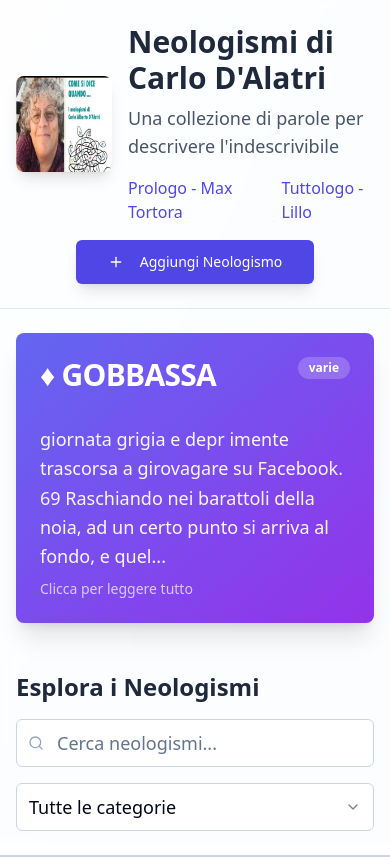
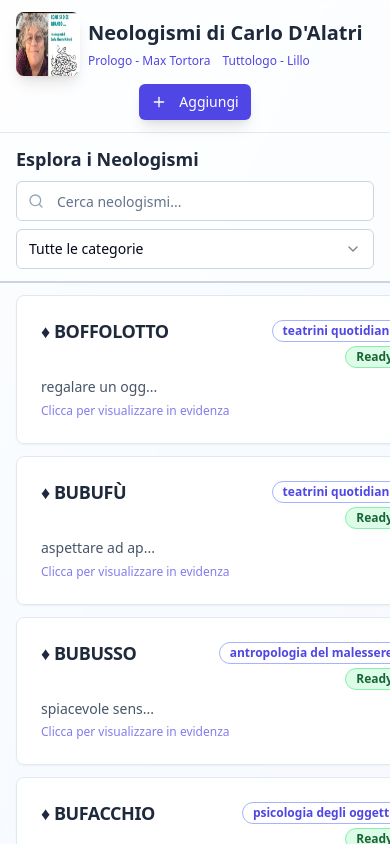
Before and after one commit to VitoTeamInova/neo-word-vault, a React (Vite) app: page / in a window 390 px wide. Built offline with nearby package versions, Linux system fonts and the light colour scheme.

Commit message:
Fix: Mobile UI scroll issue
Implement mobile device detection and adjust UI to allow scrolling of the neologisms list on smaller screens.

```diff
--- a/src/pages/Index.tsx
+++ b/src/pages/Index.tsx
@@ -76,37 +76,37 @@ const Index = () => {
   return (
     <div className="h-screen flex flex-col bg-gradient-to-br from-slate-50 via-blue-50 to-indigo-50">
       {/* TOP FRAME - Fixed Header with Featured Content and Controls */}
-      <div className="flex-none bg-white/80 backdrop-blur-sm border-b-2 border-slate-300">
+      <div className="flex-none bg-white/80 backdrop-blur-sm border-b-2 border-slate-300 max-h-[60vh] md:max-h-none overflow-hidden">
         {/* Header */}
         <div className="border-b border-slate-200">
-          <div className="container mx-auto px-4 py-6">
-            <div className="flex flex-col md:flex-row justify-between items-center gap-4">
-              <div className="flex items-center gap-4">
+          <div className="container mx-auto px-4 py-3 md:py-6">
+            <div className="flex flex-col md:flex-row justify-between items-center gap-2 md:gap-4">
+              <div className="flex items-center gap-2 md:gap-4 w-full md:w-auto">
                 {/* Logo */}
                 <img
                   src="/lovable-uploads/9b659a1c-cbfc-401e-a9d8-8e78ee956a66.png"
                   alt="Carlo D'Alatri Logo"
-                  className="w-24 h-24 rounded-lg shadow-lg"
+                  className="w-16 h-16 md:w-24 md:h-24 rounded-lg shadow-lg flex-shrink-0"
                 />
-                <div>
-                  <h1 className="text-3xl md:text-4xl font-bold text-slate-800 mb-2">
+                <div className="min-w-0 flex-1">
+                  <h1 className="text-xl md:text-3xl lg:text-4xl font-bold text-slate-800 mb-1 md:mb-2 leading-tight">
                     Neologismi di Carlo D'Alatri
                   </h1>
-                  <p className="text-slate-600 text-lg">
+                  <p className="text-slate-600 text-sm md:text-lg hidden sm:block">
                     Una collezione di parole per descrivere l'indescrivibile
                   </p>
                   {/* Navigation Links */}
-                  <nav className="mt-4">
-                    <div className="flex gap-6">
+                  <nav className="mt-2 md:mt-4">
+                    <div className="flex gap-3 md:gap-6 text-xs md:text-base">
                       <Link
                         to="/prologo-max-tortora"
-                        className="text-indigo-600 hover:text-indigo-800 hover:underline transition-colors"
+                        className="text-indigo-600 hover:text-indigo-800 hover:underline transition-colors whitespace-nowrap"
                       >
                         Prologo - Max Tortora
                       </Link>
                       <Link
                         to="/tuttologo-lillo"
-                        className="text-indigo-600 hover:text-indigo-800 hover:underline transition-colors"
+                        className="text-indigo-600 hover:text-indigo-800 hover:underline transition-colors whitespace-nowrap"
                       >
                         Tuttologo - Lillo
                       </Link>
@@ -117,11 +117,12 @@ const Index = () => {
               <Dialog open={isDialogOpen} onOpenChange={setIsDialogOpen}>
                 <DialogTrigger asChild>
                   <Button
-                    size="lg"
-                    className="bg-indigo-600 hover:bg-indigo-700 text-white shadow-lg transition-all duration-200 hover:shadow-xl"
+                    size="sm"
+                    className="bg-indigo-600 hover:bg-indigo-700 text-white shadow-lg transition-all duration-200 hover:shadow-xl md:size-lg whitespace-nowrap"
                   >
-                    <Plus className="w-5 h-5 mr-2" />
-                    Aggiungi Neologismo
+                    <Plus className="w-4 h-4 md:w-5 md:h-5 mr-1 md:mr-2" />
+                    <span className="hidden sm:inline">Aggiungi Neologismo</span>
+                    <span className="sm:hidden">Aggiungi</span>
                   </Button>
                 </DialogTrigger>
                 <DialogContent className="max-w-2xl max-h-[80vh] overflow-y-auto">
@@ -140,28 +141,28 @@ const Index = () => {
           </div>
         </div>
 
-        {/* Featured Neologism */}
-        <div className="container mx-auto px-4 py-6">
+        {/* Featured Neologism - Hidden on small mobile, compact on medium mobile */}
+        <div className="container mx-auto px-4 py-3 md:py-6 hidden sm:block">
           {displayedNeologism && (
             <Card className="bg-gradient-to-br from-indigo-500 to-purple-600 text-white shadow-xl border-0">
-              <CardHeader>
+              <CardHeader className="pb-2 md:pb-6">
                 <div className="flex justify-between items-start">
-                  <CardTitle className="text-3xl font-bold mb-2">
+                  <CardTitle className="text-xl md:text-3xl font-bold mb-1 md:mb-2">
                     {displayedNeologism.name}
                   </CardTitle>
-                  <Badge variant="secondary" className="bg-white/20 text-white">
+                  <Badge variant="secondary" className="bg-white/20 text-white text-xs md:text-sm">
                     {displayedNeologism.categoria}
                   </Badge>
                 </div>
               </CardHeader>
-              <CardContent>
+              <CardContent className="pt-0">
                 <p
-                  className="text-lg leading-relaxed opacity-95 cursor-pointer hover:opacity-100 transition-opacity"
+                  className="text-sm md:text-lg leading-relaxed opacity-95 cursor-pointer hover:opacity-100 transition-opacity"
                   onClick={toggleDescription}
                 >
                   {getTruncatedDescription(displayedNeologism.definizione)}
                   {displayedNeologism.definizione.length > 150 && (
-                    <span className="block mt-2 text-sm opacity-75 hover:opacity-100">
+                    <span className="block mt-2 text-xs md:text-sm opacity-75 hover:opacity-100">
                       {isDescriptionExpanded ? "Clicca per nascondere" : "Clicca per leggere tutto"}
                     </span>
                   )}
@@ -172,20 +173,20 @@ const Index = () => {
         </div>
 
         {/* Search and Filter Controls */}
-        <div className="container mx-auto px-4 py-6">
-          <h2 className="text-2xl font-bold text-slate-800 mb-4">Esplora i Neologismi</h2>
-          <div className="flex flex-col md:flex-row gap-4">
+        <div className="container mx-auto px-4 py-3 md:py-6">
+          <h2 className="text-lg md:text-2xl font-bold text-slate-800 mb-2 md:mb-4">Esplora i Neologismi</h2>
+          <div className="flex flex-col md:flex-row gap-2 md:gap-4">
             <div className="relative flex-1">
               <Search className="absolute left-3 top-1/2 transform -translate-y-1/2 text-slate-400 w-4 h-4" />
               <Input
                 placeholder="Cerca neologismi..."
                 value={searchTerm}
                 onChange={(e) => setSearchTerm(e.target.value)}
-                className="pl-10 h-12 text-lg border-slate-300 focus:border-indigo-500"
+                className="pl-10 h-10 md:h-12 text-sm md:text-lg border-slate-300 focus:border-indigo-500"
               />
             </div>
             <Select value={selectedCategory} onValueChange={setSelectedCategory}>
-              <SelectTrigger className="w-full md:w-64 h-12 text-lg border-slate-300">
+              <SelectTrigger className="w-full md:w-64 h-10 md:h-12 text-sm md:text-lg border-slate-300">
                 <SelectValue placeholder="Seleziona categoria" />
               </SelectTrigger>
               <SelectContent className="bg-white border-slate-200">
@@ -204,31 +205,31 @@ const Index = () => {
       {/* BOTTOM FRAME - Scrollable Neologisms List */}
       <div className="flex-1 min-h-0 bg-white/50 backdrop-blur-sm">
         <ScrollArea className="h-full w-full">
-          <div className="container mx-auto px-4 py-6">
-            <div className="space-y-4">
+          <div className="container mx-auto px-4 py-3 md:py-6">
+            <div className="space-y-3 md:space-y-4">
               {filteredNeologisms.map((neologism) => (
                 <div key={neologism.id} onClick={() => handleNeologismClick(neologism)}>
                   <Card className="bg-white/80 backdrop-blur-sm hover:shadow-lg transition-all duration-200 border-slate-200 hover:border-indigo-300 cursor-pointer hover:scale-[1.02]">
-                    <CardHeader className="pb-3">
-                      <div className="flex justify-between items-start gap-4">
-                        <CardTitle className="text-xl font-bold text-slate-800 leading-tight">
+                    <CardHeader className="pb-2 md:pb-3">
+                      <div className="flex justify-between items-start gap-2 md:gap-4">
+                        <CardTitle className="text-lg md:text-xl font-bold text-slate-800 leading-tight">
                           {neologism.name}
                         </CardTitle>
-                        <div className="flex flex-col gap-2 items-end">
-                          <Badge variant="outline" className="text-indigo-600 border-indigo-300 whitespace-nowrap">
+                        <div className="flex flex-col gap-1 md:gap-2 items-end flex-shrink-0">
+                          <Badge variant="outline" className="text-indigo-600 border-indigo-300 whitespace-nowrap text-xs md:text-sm">
                             {neologism.categoria}
                           </Badge>
-                          <Badge className="bg-green-100 text-green-800 border-green-300 whitespace-nowrap">
+                          <Badge className="bg-green-100 text-green-800 border-green-300 whitespace-nowrap text-xs md:text-sm">
                             {neologism.status}
                           </Badge>
                         </div>
                       </div>
                     </CardHeader>
-                    <CardContent>
-                      <p className="text-slate-600 leading-relaxed">
+                    <CardContent className="pt-0">
+                      <p className="text-slate-600 leading-relaxed text-sm md:text-base">
                         {getSummaryDescription(neologism.definizione)}
                       </p>
-                      <p className="text-sm text-indigo-600 mt-2 opacity-70">
+                      <p className="text-xs md:text-sm text-indigo-600 mt-1 md:mt-2 opacity-70">
                         Clicca per visualizzare in evidenza
                       </p>
                     </CardContent>
@@ -236,8 +237,8 @@ const Index = () => {
                 </div>
               ))}
               {filteredNeologisms.length === 0 && (
-                <Card className="p-8 text-center">
-                  <p className="text-slate-500 text-lg">
+                <Card className="p-6 md:p-8 text-center">
+                  <p className="text-slate-500 text-base md:text-lg">
                     Nessun neologismo trovato con i criteri di ricerca attuali.
                   </p>
                 </Card>
```
